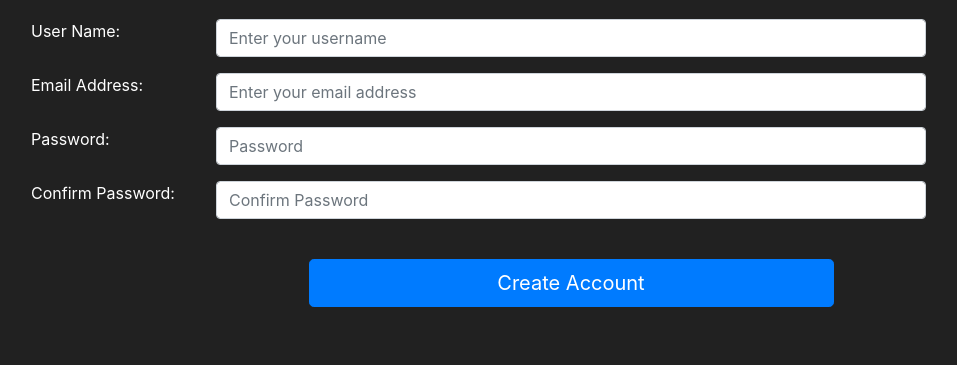
After one commit to amrg-410/FlaskMarket, a Flask app: page /register in a window 1280 px wide. The commit adds this page. Shown: the part 435-800 px from the top of the page, without its empty margins (69-1026 px from the left). Run offline with Flask 2, Linux system fonts and the light colour scheme; some libraries are stand-ins or nearby versions.

Commit message:
Register Form Creation

```diff
--- a/market/__init__.py
+++ b/market/__init__.py
@@ -2,6 +2,7 @@ from flask import Flask,render_template
 from flask_sqlalchemy import SQLAlchemy
 app = Flask(__name__)
 app.config['SQLALCHEMY_DATABASE_URI'] = 'sqlite:///market.db'
+app.config['SECRET_KEY'] = '793f0563db6e1716dc0dfb8f'
 db = SQLAlchemy(app)
 
 from market import routes
--- a/market/forms.py
+++ b/market/forms.py
@@ -1,5 +1,10 @@
+from cProfile import label
 from flask_wtf import FlaskForm
-from wtforms import StringField
+from wtforms import StringField, PasswordField, SubmitField
 
 class RegisterForm(FlaskForm):
-    username = StringField(Label='username')
+    username = StringField(label='User Name:')
+    email_address = StringField(label="Email Address:")
+    password1 = PasswordField(label="Password:")
+    password2 = PasswordField(label="Confirm Password:")
+    submit = SubmitField(label="Create Account")
--- a/market/routes.py
+++ b/market/routes.py
@@ -1,11 +1,19 @@
 from market import app
 from flask import render_template
 from market.models import Item
+from market.forms import RegisterForm
+
 @app.route('/')
 @app.route('/home')
 def home_page():
     return render_template('home.html')
+
 @app.route('/market')
 def market_page():
     items =Item.query.all()
     return render_template('market.html',items=items)
+
+@app.route('/register')
+def register_page():
+    form = RegisterForm()
+    return render_template('register.html',form =form)
--- a/market/templates/base.html
+++ b/market/templates/base.html
@@ -32,7 +32,7 @@
                     <a class="nav-link" href="#">Login</a>
                 </li>
                 <li class="nav-item">
-                    <a class="nav-link" href="#">Register</a>
+                    <a class="nav-link" href="{{ url_for('register_page') }}">Register</a>
                 </li>
             </ul>
         </div>
--- /dev/null
+++ b/market/templates/register.html
@@ -0,0 +1,60 @@
+{% extends 'base.html' %}
+
+{% block title %}
+    Register Page
+{% endblock %}
+
+{% block content %}
+
+    <body class="text-left">
+        <div class="container">
+            <form method="POST" class="form-register" style="color:white">
+                <div class="text-center">
+                    <img class="mb-4" src="https://res.cloudinary.com/jimshapedcoding/image/upload/v1597332609/android-icon-192x192_ove2a7.png" alt="">
+                    <h1 class="h3 mb-3 font-weight-normal">
+                        Please Create your Account
+                    </h1>
+                </div>
+
+            <br>
+
+                <div class="mb-3 row mx-auto">
+                {{ form.username.label(class="col-sm-2") }}
+                <div class="col-sm-8 ">
+                    {{ form.username(class="form-control", placeholder="Enter your username") }}
+                </div>
+            </div>
+
+            <div class="mb-3 row mx-auto">
+                {{ form.email_address.label(class="col-sm-2") }}
+                <div class="col-sm-8">
+                    {{ form.email_address(class="form-control", placeholder="Enter your email address") }}
+                </div>
+            </div>
+
+            <div class="mb-3 row mx-auto">
+                {{ form.password1.label(class="col-sm-2") }}
+                <div class="col-sm-8">
+                    {{ form.password1(class="form-control", placeholder="Password") }}
+                </div>
+            </div>
+
+            <div class="mb-3 row mx-auto">
+                {{ form.password2.label(class="col-sm-2") }}
+                <div class="col-sm-8">
+                    {{ form.password2(class="form-control", placeholder="Confirm Password") }}
+                </div>
+            </div>
+
+
+            <br>
+
+            <div class="col-sm-6 mx-auto">
+                {{ form.submit(class="btn btn-lg btn-block btn-primary") }}
+            </div>
+
+            </form>
+        </div>
+    </body>
+
+{% endblock %}
```
